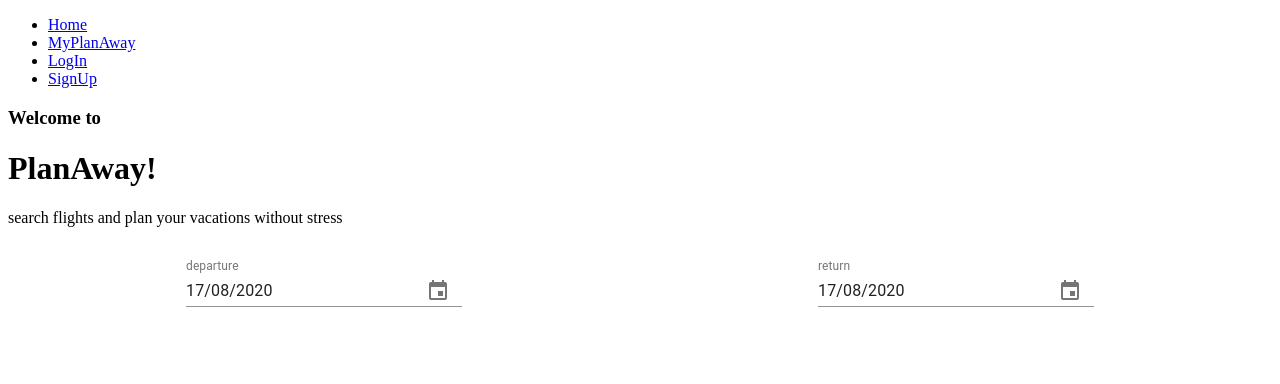
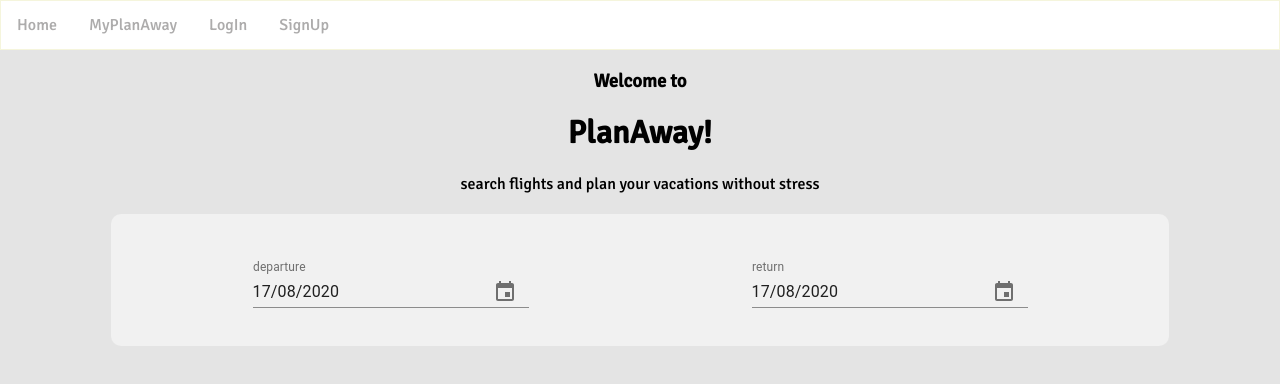
Before and after one commit to kappa3-3/PlanAway, a React (Create React App) app: page / in a window 1280 px wide. Shown: the top 384 px of the page. Built offline with nearby package versions, Linux system fonts and the light colour scheme.

Commit message:
added some basic styling Home-Search-Navigation

```diff
--- /dev/null
+++ b/src/components/Navigation.css
@@ -0,0 +1,36 @@
+@import url('https://fonts.googleapis.com/css2?family=Signika:wght@500&display=swap');
+
+body {
+  margin: 0;
+}
+
+ul {
+  list-style-type: none;
+  margin: 0;
+  padding: 0;
+  overflow: hidden;
+  background-color: rgb(255, 255, 255);
+  border: 1px solid beige;
+}
+
+.navigation-auth {
+  float: right !important;
+}
+
+li {
+  float: left;
+  font-family: 'Signika', sans-serif;
+}
+
+li .navigation-link {
+  display: block;
+  color: rgb(173, 172, 172);
+  text-align: center;
+  padding: 14px 16px;
+  text-decoration: none;
+}
+
+
+li .navigation-link:hover {
+  background-color: rgb(246, 246, 246);
+}
--- a/src/components/Navigation.js
+++ b/src/components/Navigation.js
@@ -1,5 +1,6 @@
 import React from 'react';
 import { Link } from 'react-router-dom';
+import './Navigation.css';
 
 export default function Navigation() {
   return (
@@ -24,7 +25,7 @@ export default function Navigation() {
         <li>
           <Link
             to="/account/login"
-            className="navigation-link"
+            className="navigation-link navigation-auth"
           >
             LogIn
           </Link>
@@ -32,7 +33,7 @@ export default function Navigation() {
         <li>
           <Link
             to="/account/signup"
-            className="navigation-link"
+            className="navigation-link navigation-auth"
           >
             SignUp
           </Link>
--- /dev/null
+++ b/src/components/Search.css
@@ -0,0 +1,6 @@
+.search-component {
+  background-color: rgb(241, 241, 241);
+  margin: 20px 111px 0 111px;
+  padding: 30px;
+  border-radius: 10px;
+}
--- a/src/components/Search.js
+++ b/src/components/Search.js
@@ -5,6 +5,7 @@ import {
   MuiPickersUtilsProvider,
   KeyboardDatePicker,
 } from '@material-ui/pickers';
+import './Search.css';
 
 const Search = () => {
   const [departureDate, setDepartureDate] = useState(new Date());
@@ -17,7 +18,7 @@ const Search = () => {
     setReturnDate(date);
   };
   return (
-    <div>
+    <div className="search-component">
       <form>
         <MuiPickersUtilsProvider utils={DateFnsUtils}>
           <Grid container justify="space-around">
--- /dev/null
+++ b/src/pages/Home.css
@@ -0,0 +1,10 @@
+@import url('https://fonts.googleapis.com/css2?family=Signika:wght@500&display=swap');
+
+body {
+  text-align: center;
+  font-family: 'Signika', sans-serif;
+  background-color: rgb(228, 228, 228);
+  background-image: url();
+  background-repeat: no-repeat;
+  background-size: cover;
+}
--- a/src/pages/Home.js
+++ b/src/pages/Home.js
@@ -1,5 +1,6 @@
 import React from 'react';
 import Search from '../components/Search';
+import './Home.css';
 
 export default function Home() {
   return (
```
